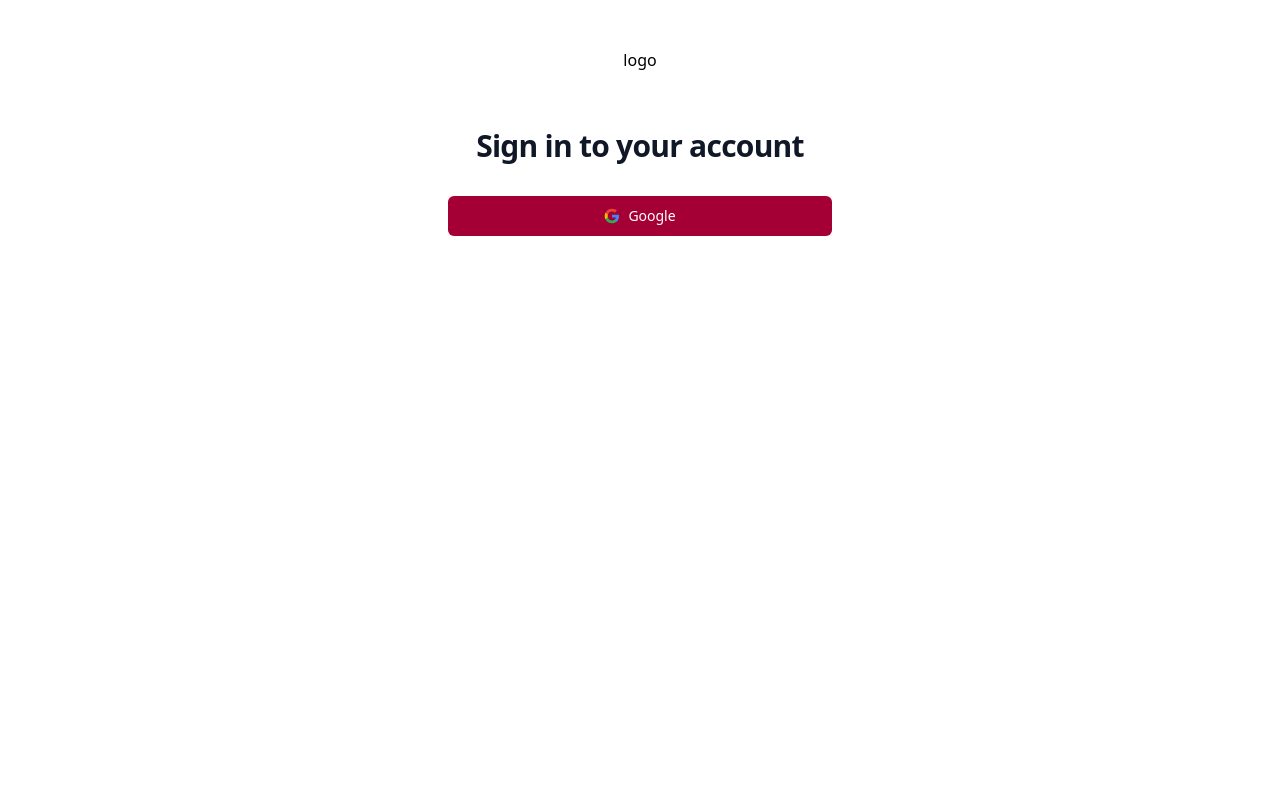
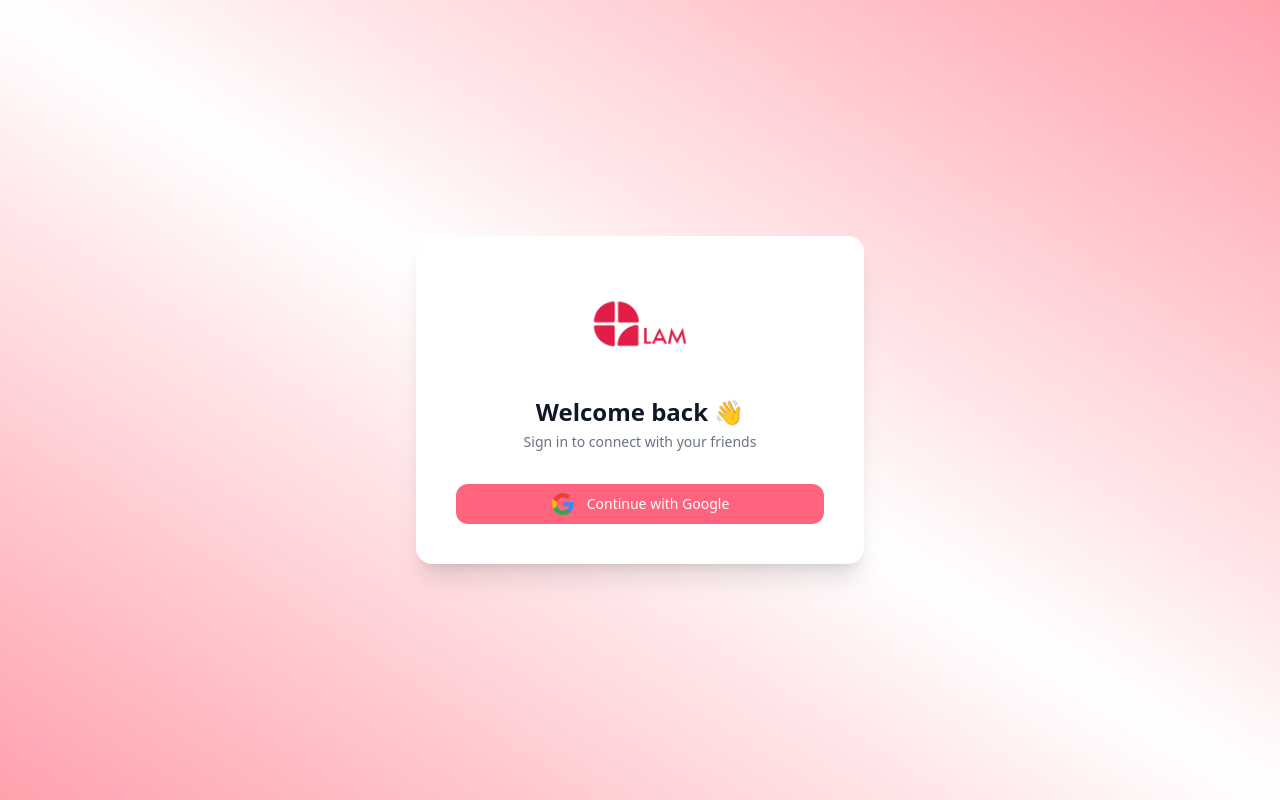
Before and after one commit to Ouaret-Lamia/Messaging-app-next.js, a Next.js app: page /login in a window 1280 px wide. Built offline with nearby package versions, Linux system fonts and the light colour scheme.

Commit message:
Login page personalization

```diff
--- a/src/app/(auth)/login/page.tsx
+++ b/src/app/(auth)/login/page.tsx
@@ -4,6 +4,7 @@ import Button from "@/components/ui/Button";
 import { FC, useState } from "react";
 import { signIn } from "next-auth/react";
 import toast from "react-hot-toast";
+import { Icons } from "@/components/icons";
 
 const Page: FC = ({}) => {
   const [isLoading, setIsLoading] = useState<boolean>(false);
@@ -11,41 +12,37 @@ const Page: FC = ({}) => {
   async function loginWithGoogle() {
     setIsLoading(true);
     try {
-        await signIn ("google")
+      await signIn("google");
     } catch {
-        toast.error("Something went wrong with your login")
-    }finally {
-        setIsLoading(false);
+      toast.error("Something went wrong with your login");
+    } finally {
+      setIsLoading(false);
     }
   }
 
   return (
     <>
-      <div className="flex min-h-full items-center justify-center py-12 px-4 sm:px-6 lg:px-8">
-        <div className="w-full flex flex-col items-center max-w-md space-y-8">
-          <div className="flex flex-col items-center gap-8">
-            logo
-            <h2 className="mt-6 text-center text-3xl font-bold tracking-tight text-gray-900">
-              Sign in to your account
+      <div className="min-h-screen flex items-center justify-center bg-gradient-to-tr from-rose-300 via-white to-rose-300 px-4">
+        <div className="w-full max-w-md bg-white shadow-xl rounded-2xl p-8 sm:p-10 space-y-8">
+          <div className="flex flex-col items-center">
+            <Icons.Logo className="h-26 text-rose-700" />
+            <h2 className="mt-4 text-center text-2xl font-extrabold text-gray-900">
+              Welcome back 👋
             </h2>
+            <p className="mt-1 text-sm text-gray-500">
+              Sign in to connect with your friends
+            </p>
           </div>
 
           <Button
             isloading={isLoading}
             type="button"
-            className="max-w-sm mx-auto w-full flex justify-center"
+            className="w-full flex items-center justify-center gap-3 rounded-xl bg-rose-400 text-white font-medium py-3 hover:bg-rose-500 transition"
             onClick={loginWithGoogle}
           >
-            {isLoading ?
-              null
-            :
+            {!isLoading && (
               <svg
-                className="mr-2 h-4 w-4"
-                aria-hidden="true"
-                focusable="false"
-                data-prefix="fab"
-                data-icon="github"
-                role="img"
+                className="h-6 w-6"
                 xmlns="http://www.w3.org/2000/svg"
                 viewBox="0 0 24 24"
               >
@@ -65,10 +62,9 @@ const Page: FC = ({}) => {
                   d="M12 5.38c1.62 0 3.06.56 4.21 1.64l3.15-3.15C17.45 2.09 14.97 1 12 1 7.7 1 3.99 3.47 2.18 7.07l3.66 2.84c.87-2.6 3.3-4.53 6.16-4.53z"
                   fill="#EA4335"
                 />
-                <path d="M1 1h22v22H1z" fill="none" />
               </svg>
-            }
-            Google
+            )}
+            Continue with Google
           </Button>
         </div>
       </div>
```
